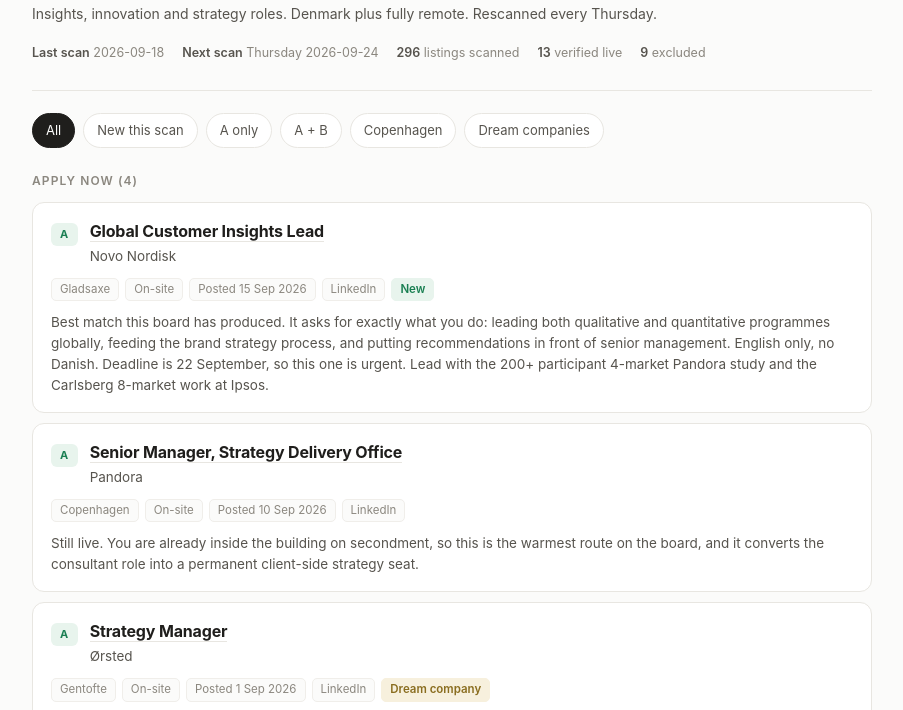
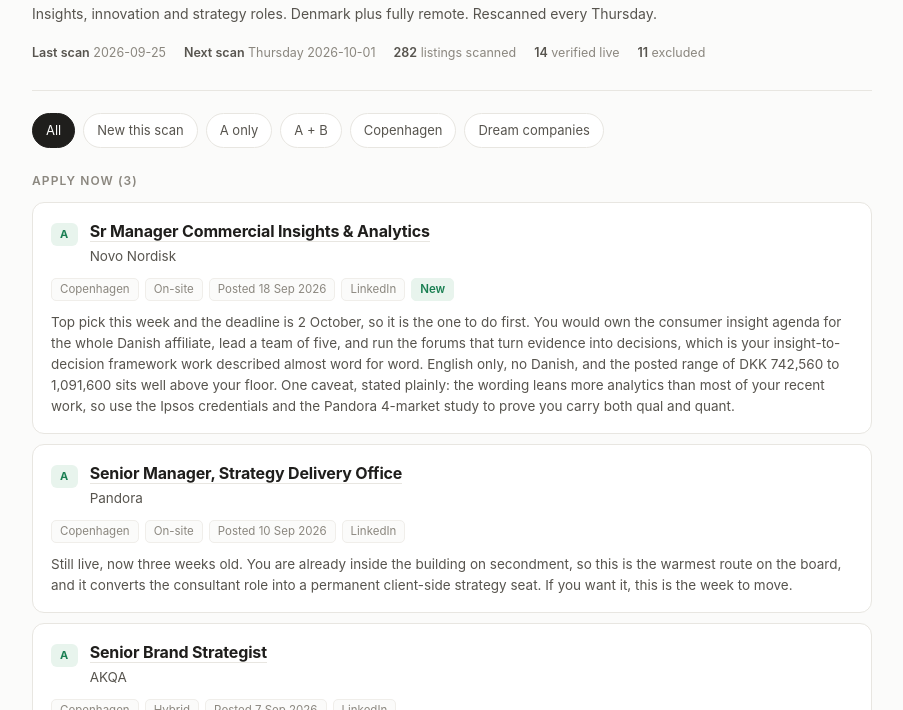
Before and after one commit to rob0labs/juliano-job-search, a plain HTML site: page public/index.html in a window 1280 px wide. Shown: the part 83-793 px from the top of the page, without its empty margins (188-1091 px from the left). Drawn offline with Linux system fonts and the light colour scheme.

Commit message:
Scan 2026-09-25: 4 new listings, 2 closed since last week, Arla regraded out on Danish requirement

```diff
--- a/public/index.html
+++ b/public/index.html
@@ -120,23 +120,23 @@
 
 <script>
 const SCAN_META = {
-  lastScan: "2026-09-18",
-  nextScan: "2026-09-24",
-  totalScraped: 296,
-  shortlisted: 21,
-  verified: 13,
-  excluded: 9,
+  lastScan: "2026-09-25",
+  nextScan: "2026-10-01",
+  totalScraped: 282,
+  shortlisted: 14,
+  verified: 14,
+  excluded: 11,
   sources: ["LinkedIn","Indeed","Web search","Company career pages"]
 };
 
 const JOBS = [
   {
-    id:"novo-nordisk-global-customer-insights-lead", grade:"A", scanDate:"2026-09-18",
-    title:"Global Customer Insights Lead", company:"Novo Nordisk",
-    location:"Gladsaxe", work:"On-site", posted:"15 Sep 2026", source:"LinkedIn",
-    url:"https://dk.linkedin.com/jobs/view/global-customer-insights-lead-at-novo-nordisk-4465550656",
+    id:"novo-nordisk-sr-manager-commercial-insights-analytics", grade:"A", scanDate:"2026-09-25",
+    title:"Sr Manager Commercial Insights & Analytics", company:"Novo Nordisk",
+    location:"Copenhagen", work:"On-site", posted:"18 Sep 2026", source:"LinkedIn",
+    url:"https://dk.linkedin.com/jobs/view/sr-manager-commercial-insights-analytics-at-novo-nordisk-4466689828",
     dream:false, verified:true,
-    note:"Best match this board has produced. It asks for exactly what you do: leading both qualitative and quantitative programmes globally, feeding the brand strategy process, and putting recommendations in front of senior management. English only, no Danish. Deadline is 22 September, so this one is urgent. Lead with the 200+ participant 4-market Pandora study and the Carlsberg 8-market work at Ipsos."
+    note:"Top pick this week and the deadline is 2 October, so it is the one to do first. You would own the consumer insight agenda for the whole Danish affiliate, lead a team of five, and run the forums that turn evidence into decisions, which is your insight-to-decision framework work described almost word for word. English only, no Danish, and the posted range of DKK 742,560 to 1,091,600 sits well above your floor. One caveat, stated plainly: the wording leans more analytics than most of your recent work, so use the Ipsos credentials and the Pandora 4-market study to prove you carry both qual and quant."
   },
   {
     id:"pandora-senior-manager-strategy-delivery-office", grade:"A", scanDate:"2026-09-14",
@@ -144,15 +144,7 @@ const JOBS = [
     location:"Copenhagen", work:"On-site", posted:"10 Sep 2026", source:"LinkedIn",
     url:"https://dk.linkedin.com/jobs/view/senior-manager-strategy-delivery-office-at-pandora-4463049048",
     dream:false, verified:true,
-    note:"Still live. You are already inside the building on secondment, so this is the warmest route on the board, and it converts the consultant role into a permanent client-side strategy seat."
-  },
-  {
-    id:"orsted-strategy-manager", grade:"A", scanDate:"2026-09-14",
-    title:"Strategy Manager", company:"Ørsted",
-    location:"Gentofte", work:"On-site", posted:"1 Sep 2026", source:"LinkedIn",
-    url:"https://dk.linkedin.com/jobs/view/strategy-manager-at-%C3%B8rsted-4460280587",
-    dream:true, verified:true,
-    note:"Still live after two weeks, which is longer than these usually last. Dream company, corporate strategy in a matrix organisation, which is the second of your two tracks. Over 100 people have clicked apply."
+    note:"Still live, now three weeks old. You are already inside the building on secondment, so this is the warmest route on the board, and it converts the consultant role into a permanent client-side strategy seat. If you want it, this is the week to move."
   },
   {
     id:"akqa-senior-brand-strategist", grade:"A", scanDate:"2026-09-14",
@@ -163,12 +155,28 @@ const JOBS = [
     note:"Still live. Agency-side strategy, the lineage you already have from FCB, R/GA and MANO. Pampers Brand Compass is the case study to lead with here."
   },
   {
+    id:"orsted-lead-business-performance-manager", grade:"B", scanDate:"2026-09-25",
+    title:"Lead Business Performance Manager", company:"Ørsted",
+    location:"Gentofte", work:"On-site", posted:"24 Sep 2026", source:"Company career page",
+    url:"https://orsted.dk/karriere/ledige-stillinger/2026/09/32797-lead-business-performance-manager",
+    dream:true, verified:true,
+    note:"Posted yesterday, so you are inside your own three-day window, and it is a dream company with the deadline on 8 October. English throughout, no Danish, Gentofte, and the job is consolidating messy cross-functional data into recommendations senior leaders actually decide on. The honest gap: this is performance management and portfolio governance, not consumer insight, so it is a B on domain and only reaches this high because it is Ørsted."
+  },
+  {
+    id:"aak-innovation-project-portfolio-manager", grade:"B", scanDate:"2026-09-25",
+    title:"Innovation Project & Portfolio Manager", company:"AAK",
+    location:"Aarhus", work:"On-site", posted:"24 Sep 2026", source:"LinkedIn",
+    url:"https://dk.linkedin.com/jobs/view/innovation-project-portfolio-manager-at-aak-4460966962",
+    dream:false, verified:true,
+    note:"Reposted yesterday. Food ingredients innovation across a 25-country matrix, English only, and they want exactly the thing you do with early-stage innovation and business cases. Two catches worth knowing before you spend the evening on it: LinkedIn says Aarhus but the body says the seat is at the Malmö head office, which is a 35 minute train from you rather than a move, and the role is weighted towards stage-gate governance and portfolio hygiene more than towards generating the insight."
+  },
+  {
     id:"matas-head-in-house-brands-skin-hair", grade:"B", scanDate:"2026-09-18",
     title:"Head of In-House Brands, Skin & Hair", company:"Matas Group",
     location:"Allerød", work:"Hybrid", posted:"14 Sep 2026", source:"LinkedIn",
     url:"https://dk.linkedin.com/jobs/view/head-of-in-house-brands-skin-hair-at-matas-group-4465766148",
     dream:false, verified:true,
-    note:"Beauty and personal care, Nordic scope, Head level, posting in English with no Danish requirement. Your NIVEA and Beiersdorf innovation lab years are the whole pitch. Gap to be honest about: this is a P&L and people leadership job with four direct reports, more category and portfolio ownership than insight work."
+    note:"Still live, 86 clicks. Beauty and personal care, Nordic scope, Head level, posting in English with no Danish requirement. Your NIVEA and Beiersdorf innovation lab years are the whole pitch. Gap to be honest about: this is a P&L and people leadership job with four direct reports, more category and portfolio ownership than insight work."
   },
   {
     id:"demant-strategy-project-manager", grade:"B", scanDate:"2026-09-18",
@@ -176,7 +184,7 @@ const JOBS = [
     location:"Copenhagen", work:"Hybrid", posted:"17 Sep 2026", source:"LinkedIn",
     url:"https://dk.linkedin.com/jobs/view/strategy-project-manager-at-demant-4467514011",
     dream:false, verified:true,
-    note:"Posted yesterday, so you are inside your own 3-day window. Strategy plus transformation plus facilitation plus executive storytelling, in a 25+ market matrix business, and they ask for the application in English. Gap: they write 3 to 5 years of experience, and you have 15, so frame the seniority deliberately. Deadline 30 September."
+    note:"Still live but the deadline is 30 September, so this closes in five days. Strategy plus transformation plus facilitation plus executive storytelling, in a 25+ market matrix business, application in English. Gap: they write 3 to 5 years of experience, and you have 15, so frame the seniority deliberately."
   },
   {
     id:"velux-strategy-manager-group-strategy-ma", grade:"B", scanDate:"2026-09-18",
@@ -184,7 +192,7 @@ const JOBS = [
     location:"Hørsholm", work:"", posted:"15 Sep 2026", source:"Indeed",
     url:"https://velux.wd3.myworkdayjobs.com/en-US/Velux_Residential/job/dalsvej-99-Hrsholm/Strategy-Manager--Group-Strategy---M-A_R1070964",
     dream:false, verified:true,
-    note:"Internal consulting team reporting to the VP, working across the whole value chain. Explicitly fluent English, no Danish. Gaps: Hørsholm rather than central Copenhagen, building products rather than consumer, and they anchor on 2 to 5 years from a strategy house."
+    note:"Still live, interviews on a rolling basis. Internal consulting team reporting to the VP, working across the whole value chain. Explicitly fluent English, no Danish. Gaps: Hørsholm rather than central Copenhagen, building products rather than consumer, and they anchor on 2 to 5 years from a strategy house."
   },
   {
     id:"lego-senior-manager-global-brand-operations", grade:"B", scanDate:"2026-09-18",
@@ -192,7 +200,7 @@ const JOBS = [
     location:"Copenhagen", work:"Hybrid", posted:"18 Sep 2026", source:"LinkedIn",
     url:"https://dk.linkedin.com/jobs/view/senior-manager-global-brand-operations-at-the-lego-group-4466640669",
     dream:true, verified:true,
-    note:"Posted four hours before this scan, Billund or Copenhagen, and almost nobody has seen it yet. Dream company and a senior seat advising the Global Brand Development leadership team. Gap, stated plainly: this is operating model, governance and portfolio delivery, not consumer insight. Apply if you want the LEGO door open more than you want the exact job."
+    note:"Still live a week on, though it has now passed 100 clicks. Dream company and a senior seat advising the Global Brand Development leadership team. Gap, stated plainly: this is operating model, governance and portfolio delivery, not consumer insight. Apply if you want the LEGO door open more than you want the exact job."
   },
   {
     id:"lego-associate-manager-insights-analytics", grade:"B", scanDate:"2026-09-18",
@@ -200,7 +208,7 @@ const JOBS = [
     location:"Copenhagen", work:"Hybrid", posted:"15 Sep 2026", source:"LinkedIn",
     url:"https://dk.linkedin.com/jobs/view/associate-manager-insights-analytics-at-the-lego-group-4465918680",
     dream:true, verified:true,
-    note:"Dream company and the title reads right, but read the body before you spend a day on it: this is corporate communications analytics, social listening and dashboards in Sprinklr and Brandwatch, not consumer insight feeding innovation. Associate Manager is also a notch below your level. Over 100 have already applied."
+    note:"Still live and now marked actively reviewing applicants, which means the window is closing. Dream company and the title reads right, but the body is corporate communications analytics, social listening and dashboards in Sprinklr and Brandwatch, not consumer insight feeding innovation. Associate Manager is also a notch below your level."
   },
   {
     id:"lego-senior-director-strategy-partner-cco", grade:"B", scanDate:"2026-09-14",
@@ -208,7 +216,7 @@ const JOBS = [
     location:"Copenhagen", work:"Hybrid", posted:"8 Sep 2026", source:"LinkedIn",
     url:"https://dk.linkedin.com/jobs/view/senior-director-strategy-partner-to-the-chief-commercial-officer-at-the-lego-group-4442804329",
     dream:true, verified:true,
-    note:"Reposted and still live. Dream company, Copenhagen rather than Billund, C-level facing. Gap unchanged: Senior Director is a level above what you said you are targeting, and they will likely want a top-tier consulting track record."
+    note:"Reposted again and still live, which for a role this senior usually means they have not found the profile yet. Dream company, Copenhagen rather than Billund, C-level facing. Gap unchanged: Senior Director is a level above what you said you are targeting, and they will likely want a top-tier consulting track record."
   },
   {
     id:"wbd-operations-strategy-manager-nordics", grade:"B", scanDate:"2026-09-14",
@@ -219,88 +227,97 @@ const JOBS = [
     note:"Still live. You started at Warner Media and the Ipsos role was a maternity cover too, so both the company and the contract shape are familiar. Gap: fixed term, and heavier on operations than insight."
   },
   {
-    id:"arla-commercial-innovation-manager", grade:"B", scanDate:"2026-09-14",
-    title:"Commercial Innovation Manager", company:"Arla Foods",
-    location:"Aarhus", work:"On-site", posted:"2 Sep 2026", source:"LinkedIn",
-    url:"https://dk.linkedin.com/jobs/view/commercial-innovation-manager-aarhus-at-arla-foods-4459981626",
-    dream:false, verified:true,
-    note:"Still live, 89 clicks. FMCG innovation, dead centre of your NIVEA and Carlsberg experience. Gap: Aarhus and on-site, so this only works if you would relocate or commute."
-  },
-  {
     id:"tryg-strategy-innovation-hub-consultant", grade:"C", scanDate:"2026-09-18",
     title:"Strategy & Innovation Hub Consultant", company:"Tryg",
     location:"Ballerup", work:"Hybrid", posted:"14 Sep 2026", source:"LinkedIn",
     url:"https://dk.linkedin.com/jobs/view/strategy-innovation-hub-consultant-at-tryg-4464767927",
     dream:false, verified:true,
-    note:"Correction from last week, when this was graded A on the title alone. The full body is written entirely in Danish, and the hub sits inside Procurement: sourcing strategy, OKRs and benefit realisation, not consumer innovation. Still live and still a real strategy seat, so it stays on the board, but it is a C. Deadline 28 September."
+    note:"Still live, deadline 28 September. Stays a C for the reason given last week: the full body is written in Danish and the hub sits inside Procurement, so it is sourcing strategy, OKRs and benefit realisation, not consumer innovation."
   },
   {
-    id:"ogilvy-dk-senior-engagement-strategist", grade:"X", scanDate:"2026-09-18",
-    title:"Senior Engagement Strategist (English speaking)", company:"Ogilvy Danmark",
-    location:"Copenhagen", work:"On-site", posted:"11 Sep 2026", source:"LinkedIn",
-    url:"https://dk.linkedin.com/jobs/view/senior-engagement-strategist-english-speaking-at-ogilvy-danmark-4463966211",
+    id:"valcon-associate-partner-strategy-transformation", grade:"C", scanDate:"2026-09-25",
+    title:"Associate Partner and Competence Team Lead, Strategy & Transformation", company:"Valcon",
+    location:"Copenhagen", work:"On-site", posted:"23 Sep 2026", source:"LinkedIn",
+    url:"https://dk.linkedin.com/jobs/view/associate-partner-and-competence-team-lead-strategy-transformation-copenhagen-at-valcon-4461778093",
     dream:false, verified:true,
-    note:"Correction from last week. The English-speaking flag is real, but the body asks you to read and interpret clinical trial data and to know FDA and OPDP promotional regulation, and it prefers a native English speaker. That is a pharma medical communications specialist, not a consumer strategist."
+    note:"Listed as a C because it is a real reach rather than a mismatch. English fluent with Danish only a plus, central Copenhagen, and strategy and transformation delivery is your ground. The stretch is the shape of the job: you would lead 20 consultants and carry a commercial growth target, which is a partner track rather than a practitioner seat. Deadline 30 September, so decide quickly if it appeals."
   },
   {
-    id:"gnosis-lesaffre-global-consumer-insights-manager", grade:"X", scanDate:"2026-09-18",
-    title:"Global Consumer Insights Manager", company:"Gnosis by Lesaffre",
-    location:"Copenhagen", work:"", posted:"18 Sep 2026", source:"LinkedIn",
-    url:"https://dk.linkedin.com/jobs/view/global-consumer-insights-manager-at-gnosis-by-lesaffre-4466644878",
-    dream:false, verified:true,
-    note:"Excluded: perfect title, wrong job. It is a pure quantitative role, asking for a degree in Statistics, Mathematics, Econometrics or Quantitative Psychology plus segmentation and statistical modelling. Nothing qualitative in it."
+    id:"novo-nordisk-global-customer-insights-lead", grade:"X", scanDate:"2026-09-25",
+    title:"Global Customer Insights Lead", company:"Novo Nordisk",
+    location:"Gladsaxe", work:"On-site", posted:"15 Sep 2026", source:"LinkedIn",
+    url:"", dream:false, verified:true,
+    note:"Closed. This was last week's top pick and the deadline was 22 September, so it has gone as expected. The good news is that Novo has opened the Commercial Insights & Analytics role at the top of this board, which is arguably the better seat anyway."
   },
   {
-    id:"7eleven-innovation-partnerships-manager", grade:"X", scanDate:"2026-09-18",
-    title:"Innovation & Partnerships Manager", company:"7-Eleven Danmark",
-    location:"Søborg", work:"", posted:"16 Sep 2026", source:"LinkedIn",
-    url:"https://dk.linkedin.com/jobs/view/innovation-partnerships-manager-at-7-eleven-danmark-4467740617",
-    dream:false, verified:true,
-    note:"Excluded on language. Posting is Danish end to end and the core of the job is Danish PR and press work with a Danish agency, plus a Danish start-up and retailer network. Say the word and I will list it anyway next time."
+    id:"orsted-strategy-manager", grade:"X", scanDate:"2026-09-25",
+    title:"Strategy Manager", company:"Ørsted",
+    location:"Gentofte", work:"On-site", posted:"1 Sep 2026", source:"LinkedIn",
+    url:"", dream:true, verified:true,
+    note:"Closed, now reading not currently accepting applications after three weeks live. Ørsted has replaced it with the Lead Business Performance Manager role above."
   },
   {
-    id:"dept-senior-digital-commerce-strategist", grade:"X", scanDate:"2026-09-18",
-    title:"Senior Digital Commerce Strategist (Dutch or Danish speaking)", company:"DEPT",
-    location:"Copenhagen", work:"", posted:"17 Sep 2026", source:"LinkedIn",
-    url:"https://dk.linkedin.com/jobs/view/senior-digital-commerce-strategist-dutch-or-danish-speaking-at-dept%C2%AE-4312039272",
-    dream:false, verified:true,
-    note:"Excluded on language, and this one says it in the job title, which is rare and helpful."
+    id:"arla-commercial-innovation-manager", grade:"X", scanDate:"2026-09-25",
+    title:"Commercial Innovation Manager", company:"Arla Foods",
+    location:"Aarhus", work:"On-site", posted:"2 Sep 2026", source:"LinkedIn",
+    url:"", dream:false, verified:true,
+    note:"Correction, and an apology: this sat on the board as a B for two weeks and it should not have. Arla reposted it this week and the requirements list ends with fluent in Danish and English. Still live, but it is a hard no on language."
   },
   {
-    id:"pmi-brand-marketing-senior-specialist", grade:"X", scanDate:"2026-09-18",
-    title:"Brand Marketing Senior Specialist", company:"Philip Morris International",
-    location:"Copenhagen", work:"", posted:"17 Sep 2026", source:"LinkedIn",
-    url:"", dream:false, verified:false,
-    note:"Excluded: tobacco, which you named as a dealbreaker. Noted only so you can see the filter working."
+    id:"lego-senior-manager-global-insights", grade:"X", scanDate:"2026-09-25",
+    title:"Senior Manager, Global Insights", company:"the LEGO Group",
+    location:"Billund", work:"", posted:"", source:"Web search",
+    url:"", dream:true, verified:true,
+    note:"Excluded: dead, and this one was painful. Perfect title, dream company, no Danish requirement, and it still sits high in search results with the full job text cached. Opening the real page returns a 404. It would have been the top pick of the week."
   },
   {
-    id:"orsted-lead-innovation-manager", grade:"X", scanDate:"2026-09-18",
+    id:"tryg-strategic-transformation-manager-cfo", grade:"X", scanDate:"2026-09-25",
+    title:"Strategic Transformation Manager, CFO Area", company:"Tryg",
+    location:"Ballerup", work:"", posted:"22 Sep 2026", source:"LinkedIn",
+    url:"", dream:false, verified:true,
+    note:"Excluded on language. Posting is in English end to end, which is exactly the trap, and then the requirements ask you to be fluent in a Scandinavian language plus English. Otherwise a strong strategy and transformation seat."
+  },
+  {
+    id:"pandora-manager-rgm-insights-intelligence", grade:"X", scanDate:"2026-09-25",
+    title:"Manager, RGM - Insights & Intelligence", company:"Pandora",
+    location:"Copenhagen", work:"", posted:"18 Sep 2026", source:"LinkedIn",
+    url:"", dream:false, verified:true,
+    note:"Excluded: the word Insights in the title is doing a lot of work. It is revenue growth management, and the requirements are Alteryx, ETL pipelines, Power BI and pricing modelling. Pure quantitative, so it is out by your own rule."
+  },
+  {
+    id:"ogilvy-dk-senior-engagement-strategist-repost", grade:"X", scanDate:"2026-09-25",
+    title:"Senior Engagement Strategist (English speaking)", company:"Ogilvy Danmark",
+    location:"Copenhagen", work:"On-site", posted:"22 Sep 2026", source:"LinkedIn",
+    url:"", dream:false, verified:true,
+    note:"Reposted under a new listing and excluded again for the same reason as last week: the body asks you to read and interpret clinical trial data and to know FDA and OPDP promotional regulation, and it prefers a native English speaker. Pharma medical communications, not consumer strategy."
+  },
+  {
+    id:"carlsberg-global-manager-portfolio-analytics", grade:"X", scanDate:"2026-09-25",
+    title:"Global Manager, Portfolio Analytics", company:"Carlsberg",
+    location:"Copenhagen", work:"", posted:"", source:"Web search",
+    url:"", dream:true, verified:true,
+    note:"Excluded: the page now says the position has been filled. Worth noting that Carlsberg is hiring in the portfolio and insight space at all, given your 8-market How We Socialize Today study for them at Ipsos."
+  },
+  {
+    id:"miro-go-to-market-lead-engage", grade:"X", scanDate:"2026-09-25",
+    title:"Go-to-Market Lead, Miro Engage", company:"Miro",
+    location:"Copenhagen", work:"Remote", posted:"", source:"Web search",
+    url:"", dream:true, verified:true,
+    note:"Excluded: removed from the Miro careers site. Checked because Miro is on your dream list, and nothing else there this week was insight or strategy shaped."
+  },
+  {
+    id:"sos-international-strategy-manager", grade:"X", scanDate:"2026-09-25",
+    title:"Strategy Manager", company:"SOS International",
+    location:"Copenhagen", work:"On-site", posted:"23 Sep 2026", source:"LinkedIn",
+    url:"", dream:false, verified:true,
+    note:"Reposted this week and excluded again. Written entirely in Danish, the application is asked for in Danish, and the job is facilitating strategy workshops with a Danish executive team."
+  },
+  {
+    id:"orsted-lead-innovation-manager", grade:"X", scanDate:"2026-09-25",
     title:"Lead Innovation Manager", company:"Ørsted",
     location:"Gentofte", work:"", posted:"", source:"Web search",
     url:"", dream:true, verified:true,
-    note:"Excluded: dead. Still sitting high in search results, but the page now says the position is no longer available. Classic stale index, which is why nothing reaches you unverified."
-  },
-  {
-    id:"demant-manager-group-services-transformation", grade:"X", scanDate:"2026-09-18",
-    title:"Manager, Group Services Transformation - Executive Office & Corporate Strategy", company:"Demant",
-    location:"Copenhagen", work:"Hybrid", posted:"1 Sep 2026", source:"LinkedIn",
-    url:"", dream:false, verified:true,
-    note:"Closed since last week: the listing now reads not currently accepting applications. Demant is clearly hiring in this space though, see the Strategy Project Manager above."
-  },
-  {
-    id:"lego-brand-strategist-game", grade:"X", scanDate:"2026-09-18",
-    title:"Brand Strategist, GAME", company:"the LEGO Group",
-    location:"Billund", work:"Hybrid", posted:"4 Sep 2026", source:"LinkedIn",
-    url:"", dream:true, verified:true,
-    note:"Closed since last week, not currently accepting applications. Two fresh LEGO roles replaced it above."
-  },
-  {
-    id:"sos-international-strategy-manager", grade:"X", scanDate:"2026-09-18",
-    title:"Strategy Manager", company:"SOS International",
-    location:"Copenhagen", work:"On-site", posted:"11 Sep 2026", source:"LinkedIn",
-    url:"https://dk.linkedin.com/jobs/view/strategy-manager-at-sos-international-4466383808",
-    dream:false, verified:true,
-    note:"Re-graded down after reading the body properly. Written entirely in Danish, the application is asked for in Danish, and the job is facilitating strategy workshops with a Danish executive team. Live, but the language risk is high enough that it is not worth your week."
+    note:"Excluded: still dead, and still sitting near the top of search results a week later. The page returns gone. Listed once more only so you know it has been checked twice."
   }
 ];
 
```
